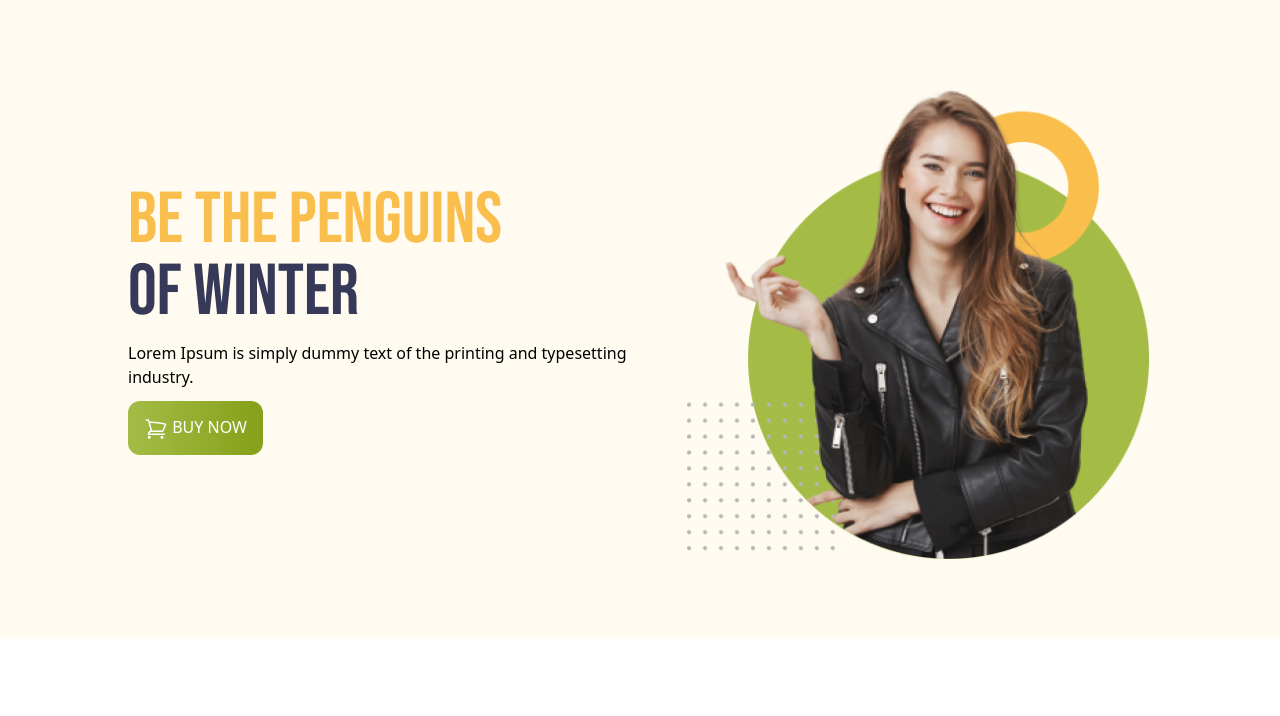
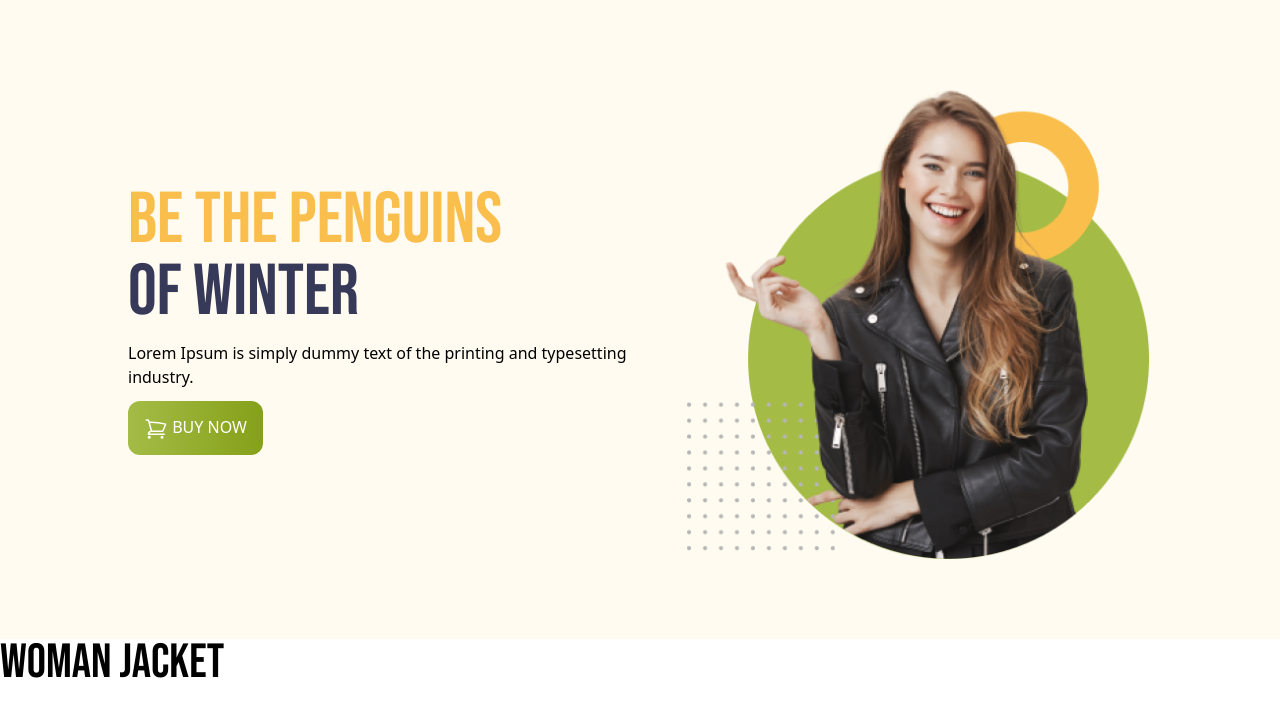
Before and after one commit to redjerrk/tailwind-project-penguin, a plain HTML site: page index.html in a window 1280 px wide. Drawn offline with nearby package versions, Linux system fonts and the light colour scheme.

Commit message:
updated main first part

```diff
--- a/index.html
+++ b/index.html
@@ -18,7 +18,7 @@
 </head>
 
 <body>
-    <header class="bg-[#FFFBF0]">
+    <header class="bg-[#FFFBF0] p-5 md:px-32 md:py-20">
 
         <nav>
 
@@ -26,7 +26,7 @@
 
         <!-- BANNER SECTION -->
 
-        <div class="flex justify-between items-center px-32 py-20">
+        <div class="flex flex-col md:flex-row justify-between items-center ">
             <div class="space-y-3">
                 <h1 class="text-7xl uppercase text-[#363958] font-bebas ">
                     <span class="text-[#FABE4C]">
@@ -55,7 +55,11 @@
     </header>
 
 
-    <main>
+    <main class="max-w-7xl mx-auto">
+
+        <section>
+            <h3 class="text-5xl font-bebas uppercase">Woman Jacket</h3>
+        </section>
 
     </main>
     <footer>
```
